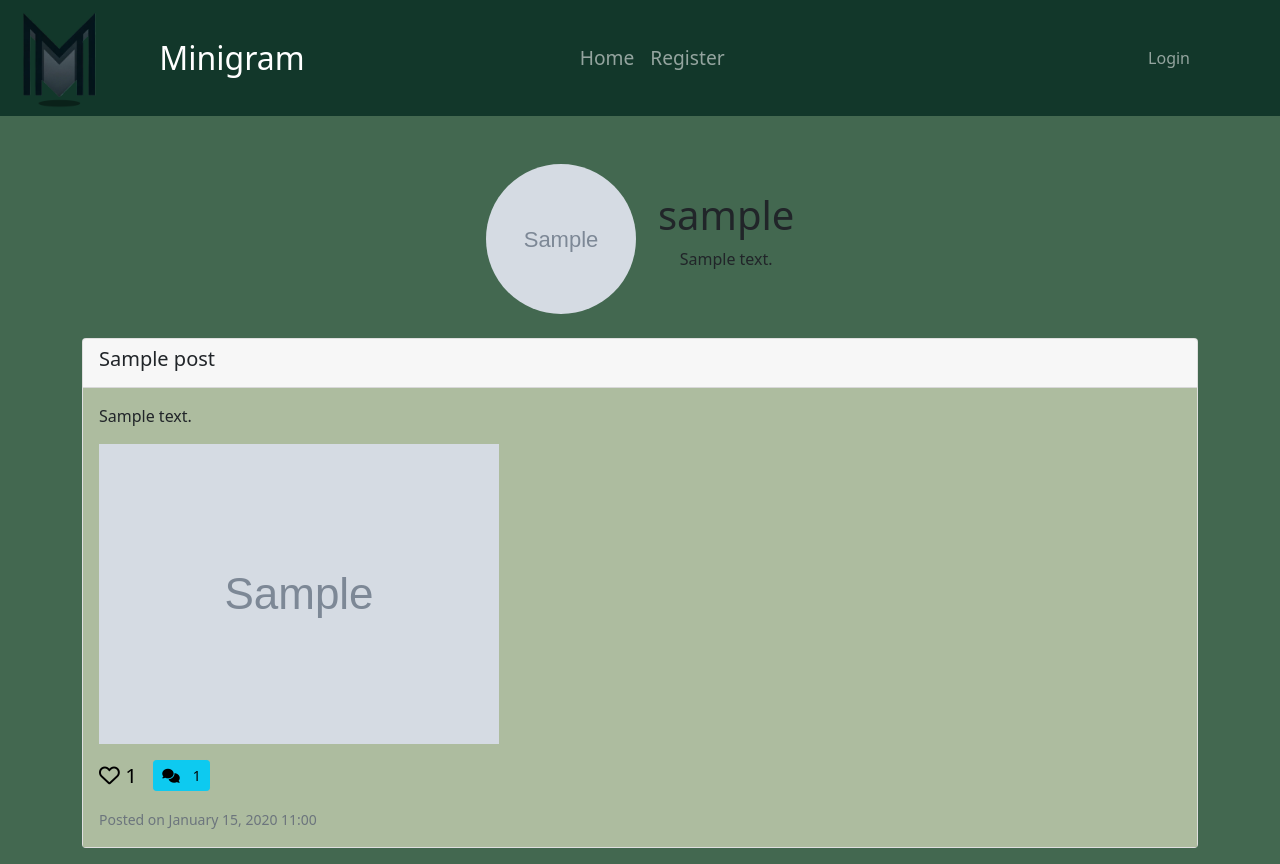
After one commit to themane04/django, a Django app: a page that uses templates/navbar.html in a window 1280 px wide. The commit adds this page. Run offline with Django 5.2, Linux system fonts and the light colour scheme; tables that the repository leaves empty hold one stand-in row (values such as "Sample post"); grey boxes marked "Sample" are stand-in pictures; some libraries are stand-ins or nearby versions.

Commit message:
added a public profile for the user / design improvements all around

```diff
--- a/blog/views.py
+++ b/blog/views.py
@@ -10,7 +10,7 @@ from django.views.decorators.http import require_POST, require_http_methods
 from .forms import UserRegisterForm, PostForm, CommentForm, ProfileUpdateForm, UserUpdateForm
 from django.contrib import messages
 from django.contrib.auth import authenticate, login
-from .models import Post, Comment, Notification
+from .models import Post, Comment, Notification, Profile
 from rest_framework import viewsets
 from .serializers import PostSerializer, CommentSerializer
 from rest_framework.permissions import IsAuthenticated
@@ -45,6 +45,14 @@ def home(request):
 def user_profile(request):
     user_posts = Post.objects.filter(author=request.user).order_by('-created_at')
     return render(request, 'users/user_profile.html', {'user_posts': user_posts})
+
+
+# function that handles the public profile page of a user
+def user_public_profile(request, username):
+    user_profile = get_object_or_404(Profile, user__username=username)
+    posts = Post.objects.filter(author=user_profile.user)
+    return render(request, 'user_public_profile.html', {'profile_user': user_profile.user, 'posts': posts})
+
 
 
 # function that marks a notification as read
--- a/blogWebsite/urls.py
+++ b/blogWebsite/urls.py
@@ -1,9 +1,8 @@
 from django.urls import path, include
 from rest_framework.routers import DefaultRouter
 from blog.views import RegisterView, home, UserLoginView, user_logout, CreatePostView, PostDeleteView, EditPostView, \
-    PostDetailView, \
-    EditProfileView, LikePostView, PostViewSet, mark_notification_read, NotificationsAllView, clear_all_notifications, \
-    user_profile, is_loggedin, CommentDeleteView, CreateCommentView
+    PostDetailView, EditProfileView, LikePostView, PostViewSet, mark_notification_read, NotificationsAllView, \
+    clear_all_notifications, user_profile, is_loggedin, CommentDeleteView, CreateCommentView, user_public_profile
 from django.conf import settings
 from django.conf.urls.static import static
 
@@ -21,6 +20,7 @@ urlpatterns = [
                        name='mark_notification_read'),
                   path('clear-notifications/', clear_all_notifications, name='clear_notifications'),
                   path('is-loggedin/', is_loggedin, name='is_loggedin'),
+                  path('profile/<str:username>/', user_public_profile, name='user_public_profile'),
                   path('register/', RegisterView.as_view(), name='register'),
                   path('login/', UserLoginView.as_view(), name='login'),
                   path('post/new', CreatePostView.as_view(), name='create-post'),
--- a/templates/home.html
+++ b/templates/home.html
@@ -32,6 +32,7 @@
                     <div class="card" style="background-color: #ADBC9F">
                         <div class="card-body">
                             <h6 class="card-subtitle mb-2 text-muted">
+                                <a class="text-decoration-none" href="{% url 'user_public_profile' username=post.author.username %}">
                                     {% if post.author.profile.profile_pic %}
                                         <img src="{{ post.author.profile.profile_pic.url }}"
                                              alt="{{ post.author.username }}"
@@ -41,6 +42,7 @@
                                              alt="Default profile picture"
                                              style="width: 20px; height: 20px; border-radius: 50%; vertical-align: middle;">
                                     {% endif %}
+                                </a>
                                 {{ post.author.username }} on {{ post.created_at|date:"N j, Y, H:i" }}
                             </h6>
                             <h5 class="card-title">{{ post.title }}</h5>
--- a/templates/navbar.html
+++ b/templates/navbar.html
@@ -107,18 +107,18 @@
                     </ul>
                     <li class="nav-item dropdown">
                         <a class="nav-link" href="#" id="navbarDropdownMenuLink" role="button" data-bs-toggle="dropdown"
-                           aria-expanded="false">
+                           aria-expanded="false" title="{{ user.username }}">
                             {% if user.profile.profile_pic %}
-                                <img src="{{ user.profile.profile_pic.url }}" alt="Profile Image"
-                                     style="width: 25px; height: 25px; border-radius: 20%; margin-right: 10px;">
+                                <img class="rounded-circle" src="{{ user.profile.profile_pic.url }}" alt="Profile Image"
+                                     style="width: 50px; height: 50px; object-fit: cover; border-radius: 20%; margin-right: 10px;">
                             {% else %}
                                 <img src="{% static '/images/default_profile_picture.png' %}"
                                      alt="Default Profile Image"
                                      style="width: 20px; height: 20px; border-radius: 50%; margin-right: 5px;">
                             {% endif %}
-                            <span class="text-warning">{{ user.username }}</span>
                         </a>
                         <ul class="dropdown-menu" aria-labelledby="navbarDropdownMenuLink">
+                            <p class="text-center text-warning" style="background-color: gray">{{ user.username }}</p>
                             <li><a class="dropdown-item" href="{% url 'logout' %}">Logout</a></li>
                             <li><a class="dropdown-item" href="{% url 'user_profile' %}">Your Profile</a></li>
                         </ul>
--- /dev/null
+++ b/templates/user_public_profile.html
@@ -0,0 +1,82 @@
+{% extends "index.html" %}
+{% load static %}
+{% block content %}
+    <div class="container mt-5">
+        <div class="row">
+            <div class="col-md-12">
+
+                <div class="d-flex align-items-center mb-4 justify-content-center">
+                    {% if profile_user.profile.profile_pic %}
+                        <img src="{{ profile_user.profile.profile_pic.url }}" class="rounded-circle mr-3"
+                             alt="{{ profile_user.username }}'s Profile Picture"
+                             style="width: 150px; height: 150px; object-fit: cover;">
+                    {% else %}
+                        <img src="{% static 'default_profile_pic.png' %}" class="rounded-circle mr-3"
+                             alt="Default Profile Picture"
+                             style="width: 150px; height: 150px; object-fit: cover;">
+                    {% endif %}
+                    <div style="padding-left: 2%; max-width: 40%">
+                        <h1 class="mb-0">{{ profile_user.username }}</h1>
+                        <p class="text-center pt-2">{{ profile_user.profile.bio }}</p>
+                    </div>
+                </div>
+
+                {% for post in posts %}
+                    <div class="card mb-3">
+                        <div class="card-header">
+                            <h2 class="h5 card-title">{{ post.title }}</h2>
+                        </div>
+                        <div class="card-body" style="background-color: #ADBC9F;">
+                            <p class="card-text">{{ post.content|linebreaksbr }}</p>
+                            {% if post.image %}
+                                <div class="post-image pb-3">
+                                    <img src="{{ post.image.url }}" alt="{{ post.title }}"
+                                         style="max-width:50%; cursor: pointer;"
+                                         data-bs-toggle="modal" data-bs-target="#imageModal{{ post.id }}">
+                                </div>
+                                <!-- Update the modal's ID -->
+                                <div class="modal fade" id="imageModal{{ post.id }}" tabindex="-1" role="dialog"
+                                     aria-labelledby="imageModalLabel" aria-hidden="true">
+                                    <div class="modal-dialog modal-lg modal-dialog-centered" role="document">
+                                        <div class="modal-content" style="background: transparent; border: none;">
+                                            <div style="font-size: 2rem; text-align: left;">
+                                                <button type="button" class="btn-close" data-bs-dismiss="modal"
+                                                        aria-label="Close"></button>
+                                            </div>
+                                            <div>
+                                                <img src="{{ post.image.url }}" alt="{{ post.title }}"
+                                                     style="width: 100%;">
+                                            </div>
+                                        </div>
+                                    </div>
+                                </div>
+                            {% endif %}
+                            <div style="display: flex; align-items: center;">
+                                <a style="font-size: 1.3rem; text-decoration: none; color: black"
+                                   class="like-button"
+                                   data-post-id="{{ post.id }}">
+                                    {% if user in post.likes.all %}
+                                        <i class="fas fa-heart" style="color: red;"></i> <!-- Liked -->
+                                    {% else %}
+                                        <i class="far fa-heart"></i> <!-- Not liked -->
+                                    {% endif %}
+                                    <span class="like-count">{{ post.likes.count }}</span>
+                                </a>
+                                <!-- Comment button -->
+                                <a href="{% url 'post-detail' post.id %}" class="btn btn-info btn-sm"
+                                   style="margin-left: 1rem;">
+                                    <i class="fa fa-comments" aria-hidden="true"></i>
+                                    <span style="margin-left: 0.6rem">{{ post.comments.count }}</span>
+                                </a>
+                            </div>
+                            <p class="card-text pt-3"><small class="text-muted">
+                                Posted on {{ post.created_at|date:"F d, Y H:i" }}</small></p>
+                        </div>
+                    </div>
+                {% empty %}
+                    <p>No posts to show.</p>
+                {% endfor %}
+            </div>
+        </div>
+    </div>
+{% endblock %}
--- a/templates/users/create_post.html
+++ b/templates/users/create_post.html
@@ -9,17 +9,14 @@
                         <form method="post" class="m-3" enctype="multipart/form-data">
                             {% csrf_token %}
                             <div class="form-group mt-2">
-                                <label for="title">Title</label>
                                 <input type="text" class="form-control" id="title" name="title"
                                        placeholder="Enter title" required>
                             </div>
                             <div class="form-group mt-2">
-                                <label for="content">Content</label>
                                 <textarea class="form-control" id="content" name="content" rows="5"
                                           placeholder="What is on your mind..." required></textarea>
                             </div>
                             <div class="form-group mt-2">
-                                <label for="image">Image</label>
                                 <input type="file" class="form-control" id="image" name="image">
                             </div>
                             <div class="text-center mt-2">
```
Also changed, not shown: templates/users/profile_information.html (+7 -2 lines), blog/migrations/0020_alter_profile_profile_pic.py (added). Lines whose indentation alone changed are shown as unchanged.
